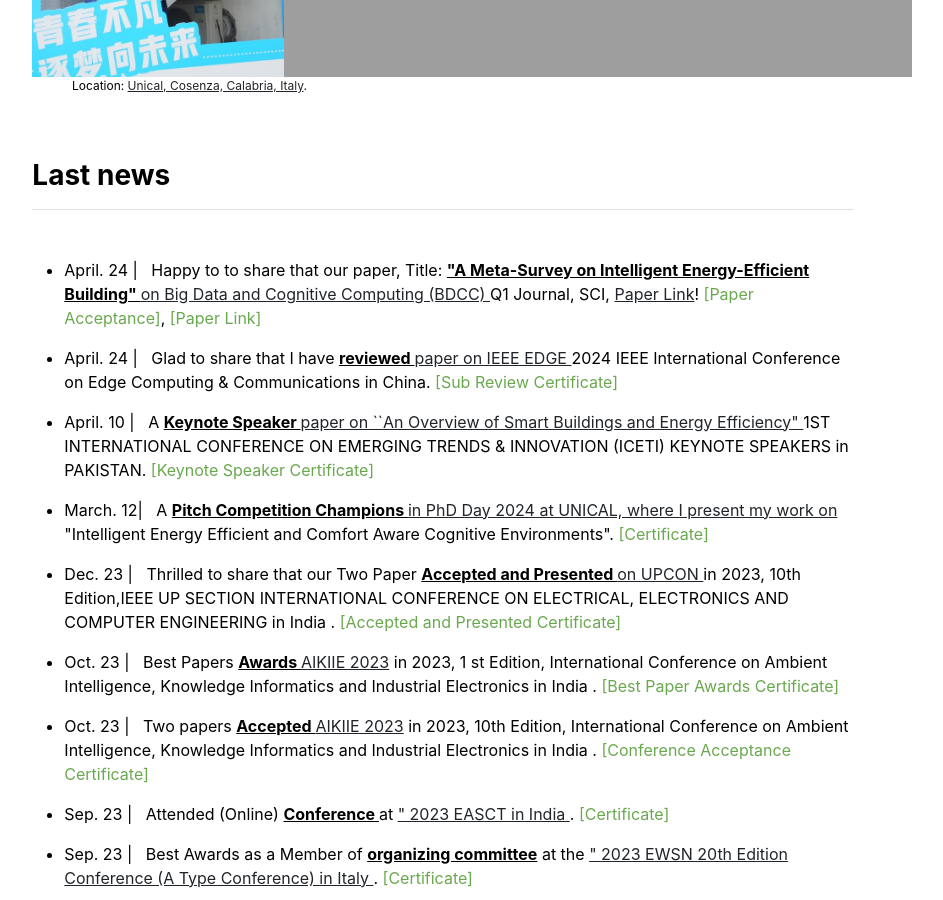
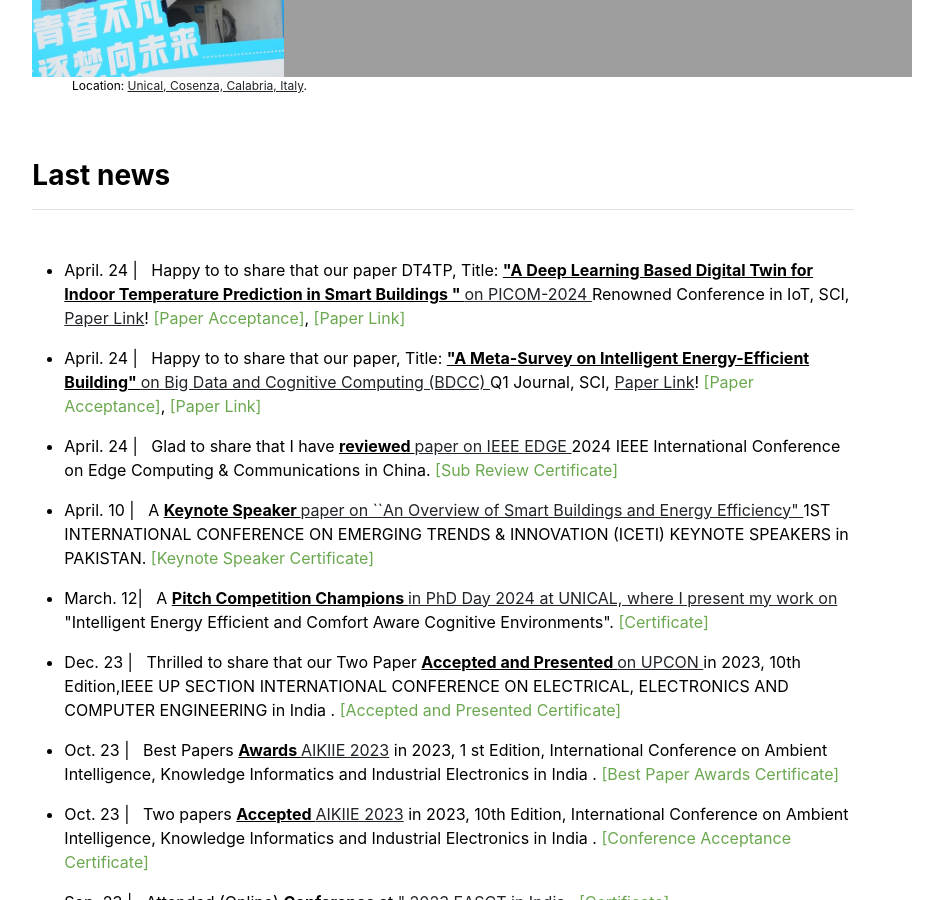
Before and after one commit to babulcseian/babulcseian.github.io, a Jekyll site: the page built from index.md, in a window 1280 px wide and 900 px high, scrolled down 1215 px. Shown: the whole window, without its empty margins (197-1140 px from the left). Built offline with Jekyll 4.4.1, drawn with Linux system fonts in a browser that asks for light colours; a style sheet for code colours, icons or effects is not loaded.

Commit message:
Update news.yml

```diff
--- a/_data/news.yml
+++ b/_data/news.yml
@@ -1,4 +1,5 @@
 
+- {message: 'April. 24 | &nbsp; Happy to to share that our paper DT4TP, Title: <u><b> "A Deep Learning Based Digital Twin for Indoor Temperature Prediction in Smart Buildings " </b></u> <a class="other" href="https://www.mdpi.com/2504-2289/8/8/83"> on PICOM-2024 </a> Renowned Conference in IoT, SCI</a>, <a class="other"https://www.mdpi.com/2504-2289/8/8/83">Paper Link</a>! <a class="paper" href="publications/papers/Acceptance-Certificate-A Meta-Survey on Intelligent Energy-Efficient Buildings by Md Babul Islam.pdf">[Paper Acceptance]</a>, <a class="paper" href="https://www.mdpi.com/2504-2289/8/8/83">[Paper Link]</a>', last: '1'}
 - {message: 'April. 24 | &nbsp; Happy to to share that our paper, Title: <u><b> "A Meta-Survey on Intelligent Energy-Efficient Building" </b></u> <a class="other" href="https://www.mdpi.com/2504-2289/8/8/83"> on Big Data and Cognitive Computing (BDCC) </a> Q1 Journal, SCI</a>, <a class="other"https://www.mdpi.com/2504-2289/8/8/83">Paper Link</a>! <a class="paper" href="publications/papers/Acceptance-Certificate-A Meta-Survey on Intelligent Energy-Efficient Buildings by Md Babul Islam.pdf">[Paper Acceptance]</a>, <a class="paper" href="https://www.mdpi.com/2504-2289/8/8/83">[Paper Link]</a>', last: '1'}
 - {message: 'April. 24 | &nbsp; Glad to share that I have <u><b> reviewed </b></u> <a class="other" href="https://services.conferences.computer.org/2024/"> paper on IEEE EDGE </a> 2024 IEEE International Conference on Edge Computing & Communications in China</a>. <a class="paper" href="publications/Certificate/IEEE_EDGE_Md Babul Islam_2024.pdf">[Sub Review Certificate]</a>', last: '1'}
 - {message: 'April. 10 | &nbsp; A <u><b> Keynote Speaker </b></u> <a class="other" href="https://www.aieys.com/iceti/speakers.html"> paper on ``An Overview of Smart Buildings and Energy Efficiency" </a> 1ST INTERNATIONAL CONFERENCE ON EMERGING TRENDS & INNOVATION (ICETI) KEYNOTE SPEAKERS in PAKISTAN</a>. <a class="paper" href="publications/Certificate/Md Babul Islam_ICETI 2024.pdf">[Keynote Speaker Certificate]</a>', last: '1'}
```
